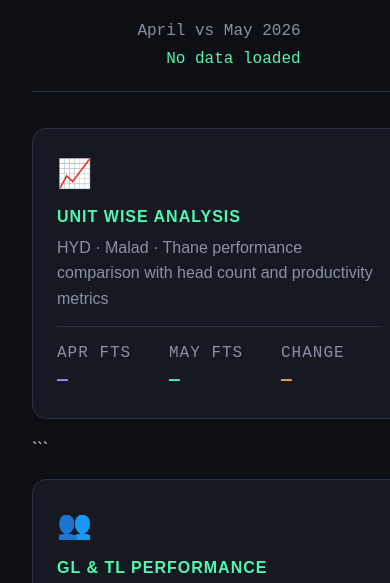
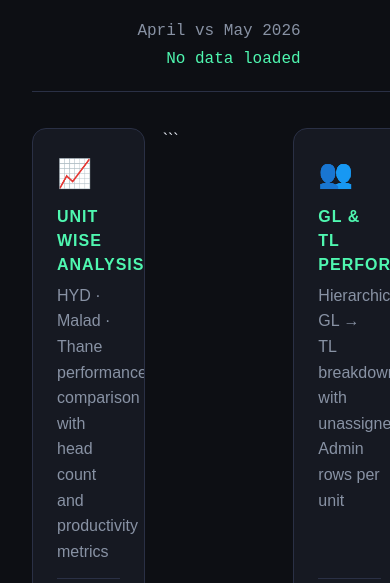
Before and after one commit to anujsharma-dot/ft-mom-dashboard, a plain HTML site: page index.html in a window 390 px wide. Shown: the part 184-767 px from the top of the page. Drawn offline with nearby package versions, Linux system fonts and the light colour scheme.

Commit message:
Update index.html

```diff
--- a/index.html
+++ b/index.html
@@ -110,8 +110,8 @@ margin-top: 4px;
 
 /* Dashboard Grid */
 .grid {
-display: grid;
-grid-template-columns: repeat(3, 1fr);
+display: grid !important;
+grid-template-columns: repeat(3, 1fr) !important;
 gap: 18px;
 width: 100%;
 }
@@ -450,12 +450,8 @@ tr.sub td { background: rgba(123,97,255,0.05); color: #a78bfa; font-weight: 600;
 
 /* Responsive */
 @media (max-width: 768px) {
-.grid { grid-template-columns: 1fr 1fr; }
 .upload-grid { grid-template-columns: 1fr; }
 .charts { grid-template-columns: 1fr; }
-}
-@media (max-width: 480px) {
-.grid { grid-template-columns: 1fr; }
 }
 
 .info-bar {
```
